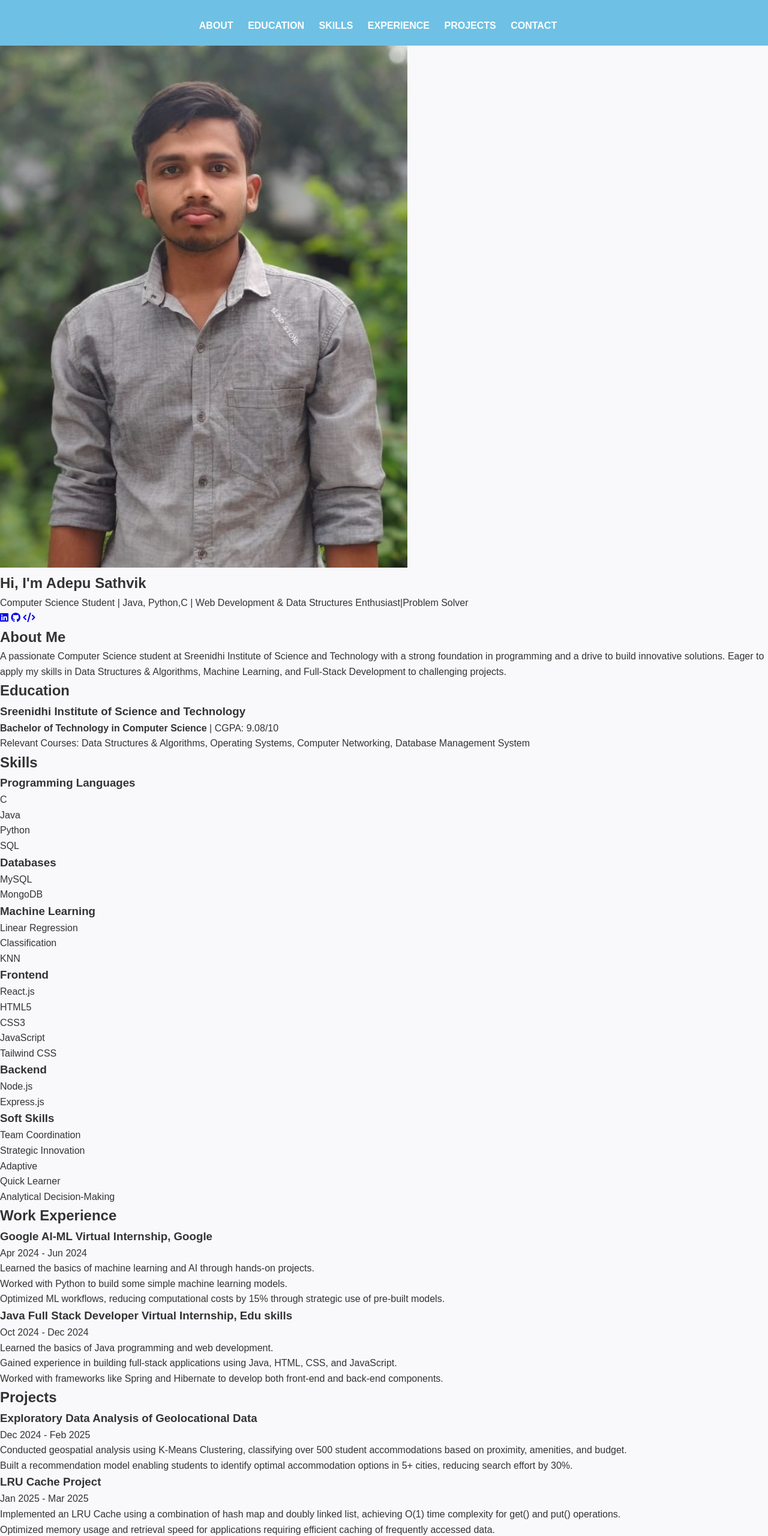
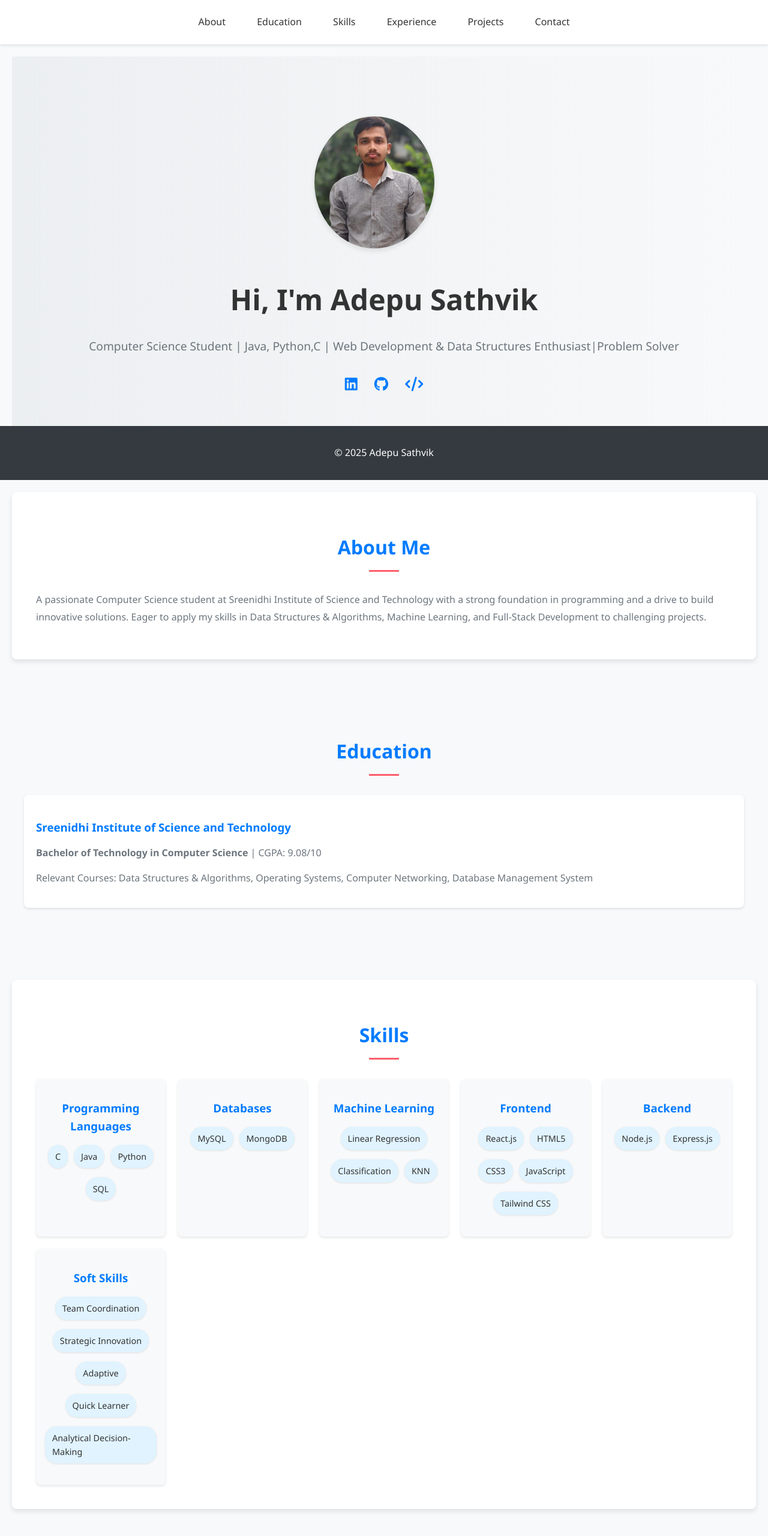
Before and after one commit to Sathvik-Adepu/portfolio, a plain HTML site: page index.html in a window 1280 px wide. Shown: the top 2560 px of the page at 60% size. Drawn offline with Linux system fonts and the light colour scheme.

Commit message:
Update style.css

```diff
--- a/style.css
+++ b/style.css
@@ -1,199 +1,379 @@
-* {
+:root {
+    --primary-color: #007bff;
+    --secondary-color: #6c757d;
+    --text-color: #333;
+    --background-color: #f8f9fa;
+    --accent-color: #ff5e6c;
+}
+
+body {
+    font-family: 'Segoe UI', Tahoma, Geneva, Verdana, sans-serif;
     margin: 0;
     padding: 0;
-    box-sizing: border-box;
-}
-body {
-    font-family: 'Arial', sans-serif;
-    background-color: #f9f9fb;
-    color: #333;
+    background-color: var(--background-color);
+    color: var(--text-color);
     line-height: 1.6;
-}
-header {
-    background-color: #6EC1E4; /* Soft Blue */
-    color: white;
-    padding: 20px 0;
-    text-align: center;
+    scroll-behavior: smooth;
 }
 
-header h1 {
-    font-size: 2.5em;
-    margin-bottom: 10px;
-}
-
-header p {
-    font-size: 1.2em;
+header {
+    background-color: white;
+    color: var(--text-color);
+    padding: 1.5em 20px;
+    box-shadow: 0 2px 4px rgba(0, 0, 0, 0.1);
+    position: sticky;
+    top: 0;
+    z-index: 100;
 }
 
 nav ul {
     list-style: none;
     padding: 0;
-    margin-top: 10px;
+    margin: 0;
+    text-align: center;
 }
 
 nav ul li {
     display: inline;
-    margin-right: 20px;
+    margin: 0 1.5em;
 }
 
-nav ul li a {
-    color: white;
+nav a {
+    color: var(--text-color);
     text-decoration: none;
-    font-weight: bold;
-    text-transform: uppercase;
+    font-weight: 500;
+    transition: color 0.3s ease-in-out;
 }
 
-nav ul li a:hover {
-    text-decoration: underline;
-    color: #006aff;
+nav a:hover {
+    color: var(--primary-color);
 }
 
-.hero {
-    background-image: url('hero-image.jpg');
-    background-size: cover;
-    background-position: center;
-    height: 400px;
-    color: white;
-    display: flex;
-    justify-content: center;
-    align-items: center;
-    text-align: center;
-    background-color: rgba(0, 0, 0, 0.5);
+main {
+    padding: 20px;
 }
 
-.hero h1 {
-    font-size: 3.5em;
-    font-weight: 700;
+section {
+    margin-bottom: 60px;
 }
 
-
-.section {
-    padding: 40px 20px;
-    max-width: 1200px;
-    margin: 0 auto;
-}
-.about {
-    background-color: #fff;
-    border-radius: 8px;
-    padding: 30px;
-    margin-bottom: 30px;
-    box-shadow: 0px 4px 10px rgba(0, 0, 0, 0.1);
+h2 {
+    color: var(--primary-color);
+    text-align: center;
+    margin-bottom: 1em;
+    font-size: 2em;
+    position: relative;
+    padding-bottom: 0.5em;
 }
 
-.about img {
-    width: 150px;
-    height: 150px;
-    border-radius: 50%;
-    margin-bottom: 20px;
+h2::after {
+    content: "";
+    position: absolute;
+    bottom: 0;
+    left: 50%;
+    transform: translateX(-50%);
+    width: 50px;
+    height: 3px;
+    background-color: var(--accent-color);
 }
 
-.about h2 {
-    font-size: 2.5em;
-    margin-bottom: 10px;
-    color: #6EC1E4;
+/* Hero Section */
+#hero {
+    background: linear-gradient(to right, #eceff1, #f8f9fa);
+    padding: 100px 20px;
+    text-align: center;
+    display: flex; /* Added for image positioning */
+    align-items: center; /* Added for image positioning */
+    justify-content: center; /* Added for image positioning */
 }
 
-.about p {
-    font-size: 1.1em;
-    margin-bottom: 10px;
-    color: #555;
-}
-.projects h2 {
-    font-size: 2.5em;
-    margin-bottom: 30px;
-    color: #6EC1E4;
+.hero-content {
+    animation: fadeIn 1s ease-in-out;
 }
 
-.projects .project {
-    display: inline-block;
-    width: 30%;
-    margin-right: 3%;
+.hero-content h1 {
+    font-size: 3em;
+    margin-bottom: 0.5em;
+    color: var(--text-color);
+}
+
+.hero-content p {
+    font-size: 1.2em;
+    color: var(--secondary-color);
+    margin-bottom: 1.5em;
+}
+
+.social-links a {
+    color: var(--primary-color);
+    margin: 0 0.5em;
+    font-size: 1.5em;
+    transition: color 0.3s ease-in-out;
+}
+
+.social-links a:hover {
+    color: var(--accent-color);
+}
+
+@keyframes fadeIn {
+    from {
+        opacity: 0;
+        transform: translateY(-20px);
+    }
+
+    to {
+        opacity: 1;
+        transform: translateY(0);
+    }
+}
+
+/* Profile Image */
+.profile-image {
+    width: 200px; /* Adjust as needed */
+    height: 220px; /* Adjust as needed */
+    border-radius: 50%;
+    margin-right: 2em; /* Spacing between image and text */
+    object-fit: cover; /* Ensures the image fills the circle */
+    box-shadow: 0 4px 8px rgba(0, 0, 0, 0.1);
+}
+
+/* About Section */
+#about {
+    background-color: white;
+    padding: 40px;
+    border-radius: 8px;
+    box-shadow: 0 4px 8px rgba(0, 0, 0, 0.1);
+}
+
+#about p {
+    line-height: 1.8;
+    color: var(--secondary-color);
+}
+
+/* Education Section */
+#education {
+    background-color: var(--background-color);
+    padding: 40px 20px;
+}
+
+.education-card {
+    background-color: white;
+    padding: 20px;
+    border-radius: 8px;
+    box-shadow: 0 2px 4px rgba(0, 0, 0, 0.1);
     margin-bottom: 20px;
-    background-color: #fff;
-    border-radius: 8px;
-    box-shadow: 0px 4px 6px rgba(0, 0, 0, 0.1);
-    overflow: hidden;
-    padding: 20px;
     transition: transform 0.3s ease-in-out;
 }
 
-.projects .project:hover {
-    transform: scale(1.05);
+.education-card:hover {
+    transform: translateY(-5px);
 }
 
-.projects .project img {
-    width: 100%;
-    height: auto;
-    border-radius: 8px;
-    margin-bottom: 10px;
+.education-card h3 {
+    color: var(--primary-color);
+    margin-bottom: 0.5em;
 }
 
-.projects .project h3 {
-    font-size: 1.8em;
-    margin-bottom: 10px;
-    color: #FF6347;
+.education-card p {
+    color: var(--secondary-color);
 }
 
-.projects .project p {
-    font-size: 1em;
-    color: #666;
-}
-form {
-    display: flex;
-    flex-direction: column;
-    margin-top: 20px;
+/* Skills Section */
+#skills {
+    background-color: white;
+    padding: 40px;
+    border-radius: 8px;
+    box-shadow: 0 4px 8px rgba(0, 0, 0, 0.1);
 }
 
-form input,
-form textarea {
-    padding: 12px;
-    margin-bottom: 15px;
-    font-size: 1.1em;
-    border: 1px solid #ddd;
-    border-radius: 5px;
-    width: 100%;
-    box-sizing: border-box;
-    transition: border-color 0.3s ease;
+.skills-container {
+    display: grid;
+    grid-template-columns: repeat(auto-fit, minmax(200px, 1fr));
+    gap: 20px;
 }
 
-form input:focus,
-form textarea:focus {
-    border-color: #6EC1E4;
+.skill-category {
+    background-color: #f8f9fa;
+    padding: 15px;
+    border-radius: 8px;
+    box-shadow: 0 2px 4px rgba(0, 0, 0, 0.1);
 }
 
-form button {
-    padding: 12px;
-    font-size: 1.2em;
-    background-color: #FFD700;
-    color: white;
-    border: none;
-    border-radius: 5px;
-    cursor: pointer;
-    transition: background-color 0.3s ease;
-}
-
-form button:hover {
-    background-color: #FFA500;
-}
-
-footer {
-    background-color: #6EC1E4;
-    color: white;
-    padding: 20px 0;
+.skill-category h3 {
+    color: var(--primary-color);
+    margin-bottom: 0.5em;
     text-align: center;
 }
 
-footer p {
-    font-size: 1em;
+.skills-list {
+    list-style: none;
+    padding: 0;
+    display: flex;
+    flex-wrap: wrap;
+    justify-content: center;
+    gap: 10px;
 }
 
-footer a {
-    color: white;
-    text-decoration: none;
-    font-weight: bold;
+.skills-list li {
+    background-color: #e0f3ff;
+    color: var(--text-color);
+    padding: 8px 12px;
+    border-radius: 20px;
+    font-size: 0.9em;
+    box-shadow: 0 1px 3px rgba(0, 0, 0, 0.1);
+    margin-bottom: 5px;
 }
 
-footer a:hover {
-    text-decoration: underline;
-    color: #FFD700;
+/* Experience Section */
+#experience {
+    background-color: var(--background-color);
+    padding: 40px 20px;
 }
+
+.experience-card {
+    background-color: white;
+    border-bottom: 1px solid #eee;
+    padding-bottom: 20px;
+    margin-bottom: 20px;
+    border-radius: 8px;
+    box-shadow: 0 2px 4px rgba(0, 0, 0, 0.1);
+}
+
+.experience-card:last-child {
+    border-bottom: none;
+}
+
+.experience-card h3 {
+    color: var(--primary-color);
+    margin-bottom: 0.5em;
+}
+
+.experience-card .date {
+    color: var(--secondary-color);
+    font-size: 0.9em;
+    margin-bottom: 1em;
+}
+
+.experience-card ul {
+    list-style: disc;
+    margin-left: 20px;
+}
+
+.experience-card li {
+    color: var(--text-color);
+    margin-bottom: 0.5em;
+}
+
+/* Projects Section */
+#projects {
+    background-color: white;
+    padding: 40px;
+    border-radius: 8px;
+    box-shadow: 0 4px 8px rgba(0, 0, 0, 0.1);
+}
+
+.projects-grid {
+    display: grid;
+    grid-template-columns: repeat(auto-fit, minmax(300px, 1fr));
+    gap: 30px;
+}
+
+.project-card {
+    background-color: #f8f9fa;
+    border-radius: 8px;
+    box-shadow: 0 4px 8px rgba(0, 0, 0, 0.1);
+    overflow: hidden;
+    transition: transform 0.3s ease-in-out, box-shadow 0.3s ease-in-out;
+}
+
+.project-card:hover {
+    transform: translateY(-5px);
+    box-shadow: 0 6px 12px rgba(0, 0, 0, 0.15);
+}
+
+.project-card h3 {
+    padding: 15px;
+    margin: 0;
+    color: var(--primary-color);
+    text-align: center;
+}
+
+.project-card p {
+    padding: 0 15px;
+    color: var(--secondary-color);
+    text-align: center;
+}
+
+.project-card .date {
+    font-size: 0.9em;
+    color: var(--accent-color);
+    margin-bottom: 1em;
+}
+
+/* Achievements Section */
+#achievements {
+    background-color: var(--background-color);
+    padding: 40px 20px;
+}
+
+.achievement-card {
+    background-color: white;
+    border-bottom: 1px solid #eee;
+    padding: 20px;
+    margin-bottom: 15px;
+    border-radius: 8px;
+    box-shadow: 0 2px 4px rgba(0, 0, 0, 0.1);
+}
+
+.achievement-card:last-child {
+    border-bottom: none;
+}
+
+/* Contact Section */
+#contact {
+    text-align: center;
+    background-color: white;
+    padding: 40px;
+    border-radius: 8px;
+    box-shadow: 0 4px 8px rgba(0, 0, 0, 0.1);
+}
+
+/* Footer */
+footer {
+    text-align: center;
+    padding: 1em 0;
+    background-color: #343a40;
+    color: white;
+    position: sticky;
+    bottom: 0;
+    width: 100%;
+}
+
+/* Responsive adjustments */
+@media (max-width: 768px) {
+    nav ul li {
+        display: block;
+        margin: 0.8em 0;
+    }
+
+    .skills-list {
+        flex-direction: column;
+        align-items: center;
+    }
+
+    .profile-image {
+        margin-right: 0; /* Adjust spacing for smaller screens */
+        margin-bottom: 1em; /* Add spacing below the image */
+    }
+
+    #hero {
+        flex-direction: column; /* Stack image and text vertically */
+    }
+
+    .skills-container {
+        grid-template-columns: 1fr; /* Single column for skills on smaller screens */
+    }
+
+    .projects-grid {
+        grid-template-columns: 1fr; /* Single column for projects on smaller screens */
+    }
+}
```
